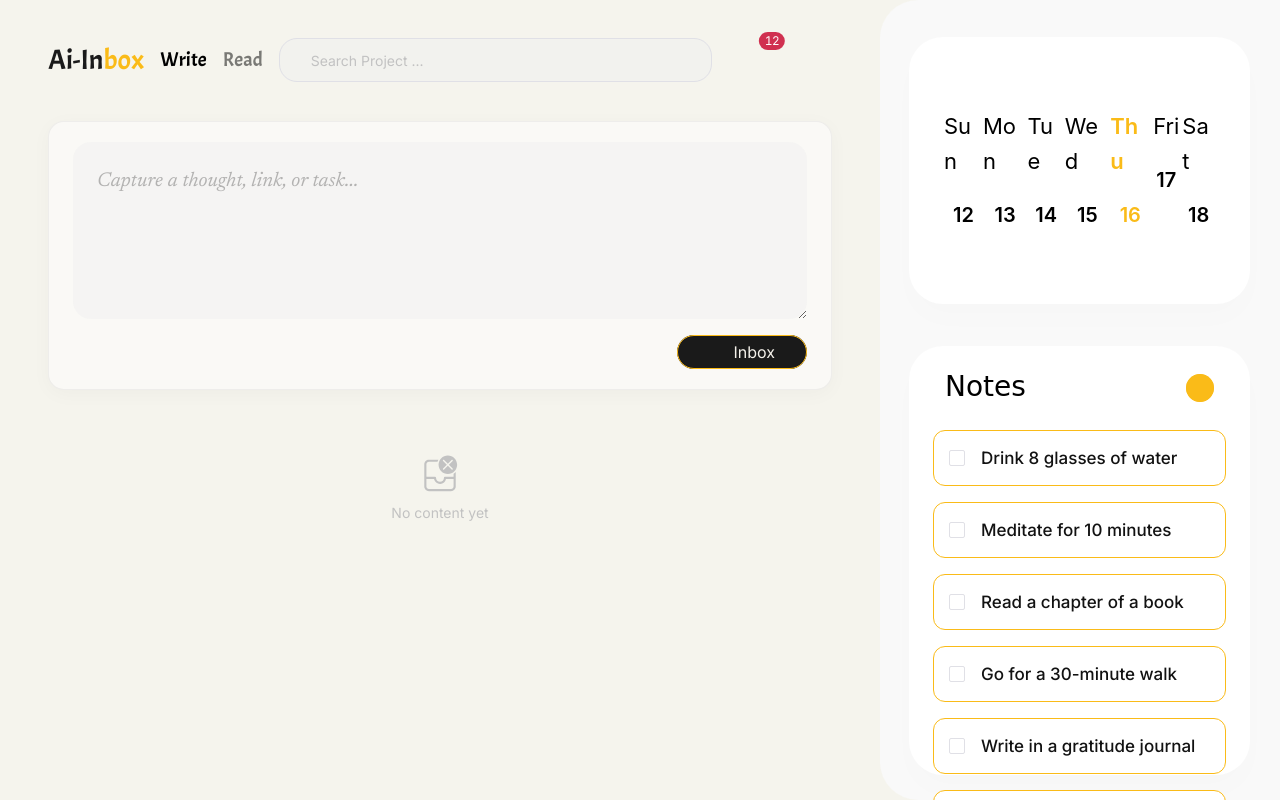
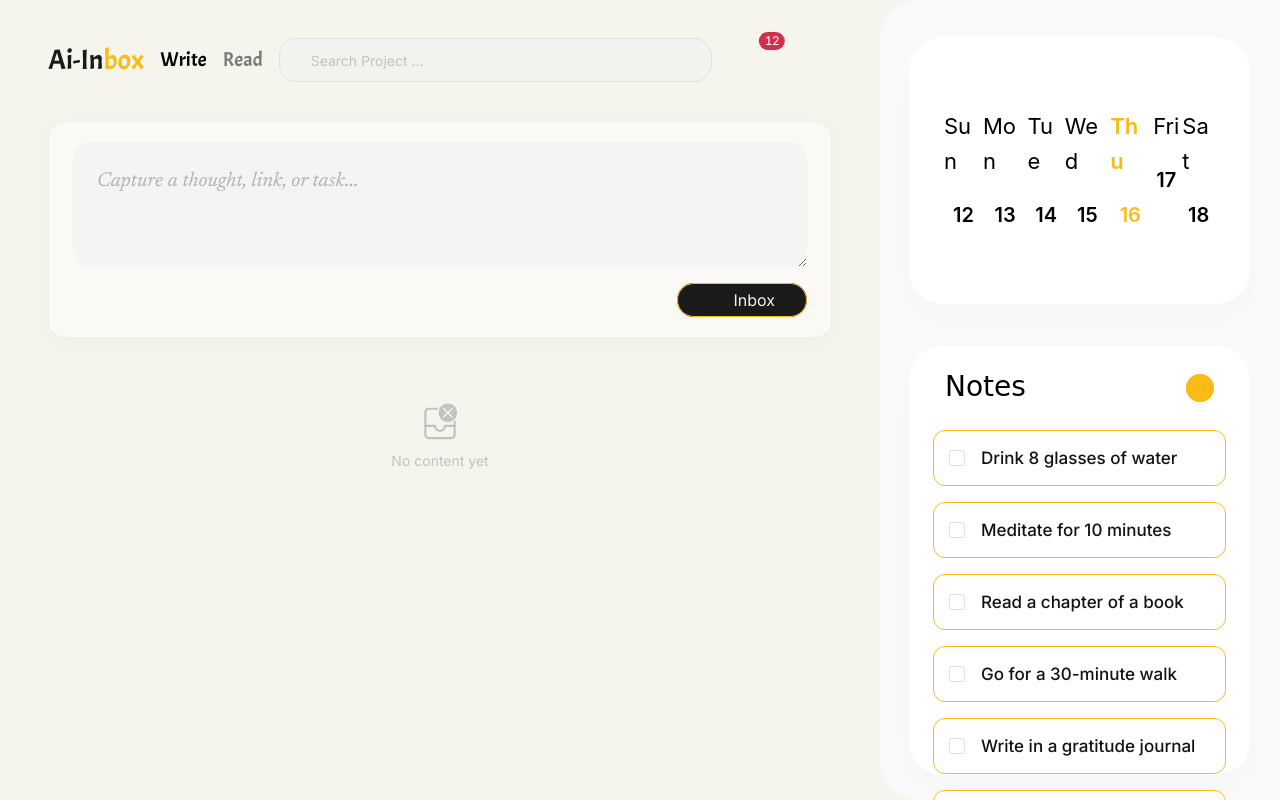
Before and after one commit to zhuoming2026/Ai-inbox, a Vue app: page /#/ in a window 1280 px wide. Built offline with nearby package versions, Linux system fonts and the light colour scheme; some icons are missing; a web font is replaced by a local one.

Commit message:
fix: 减少输入框 padding-bottom 从 60px 到 8px

```diff
--- a/src/pages/HomePage.vue
+++ b/src/pages/HomePage.vue
@@ -430,7 +430,7 @@ onMounted(() => {
 
 .input-field :deep(.n-input-wrapper) {
   background: transparent !important;
-  padding: 8px 12px 60px !important;
+  padding: 8px 12px 8px !important;
   cursor: text;
 }
 
```
